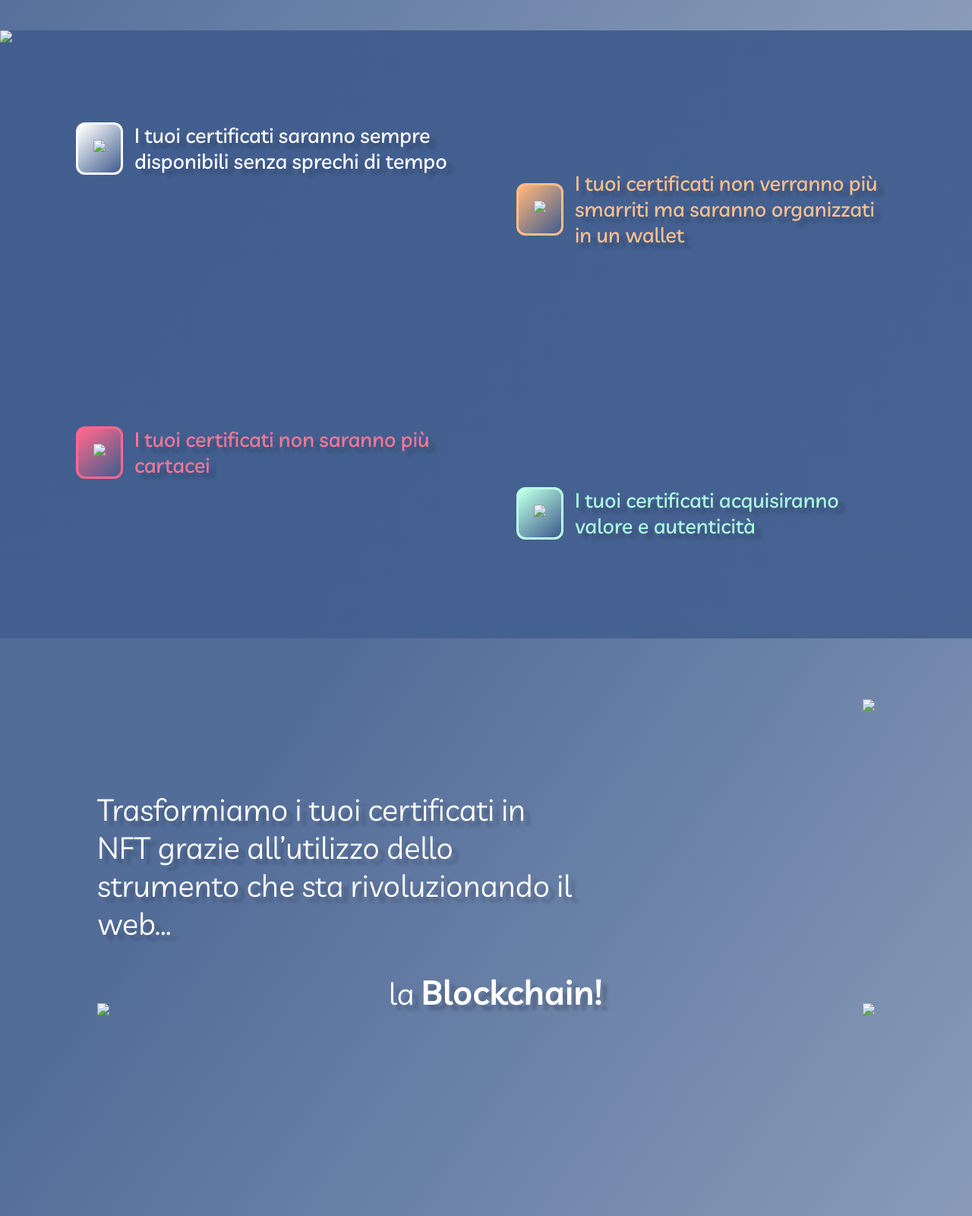
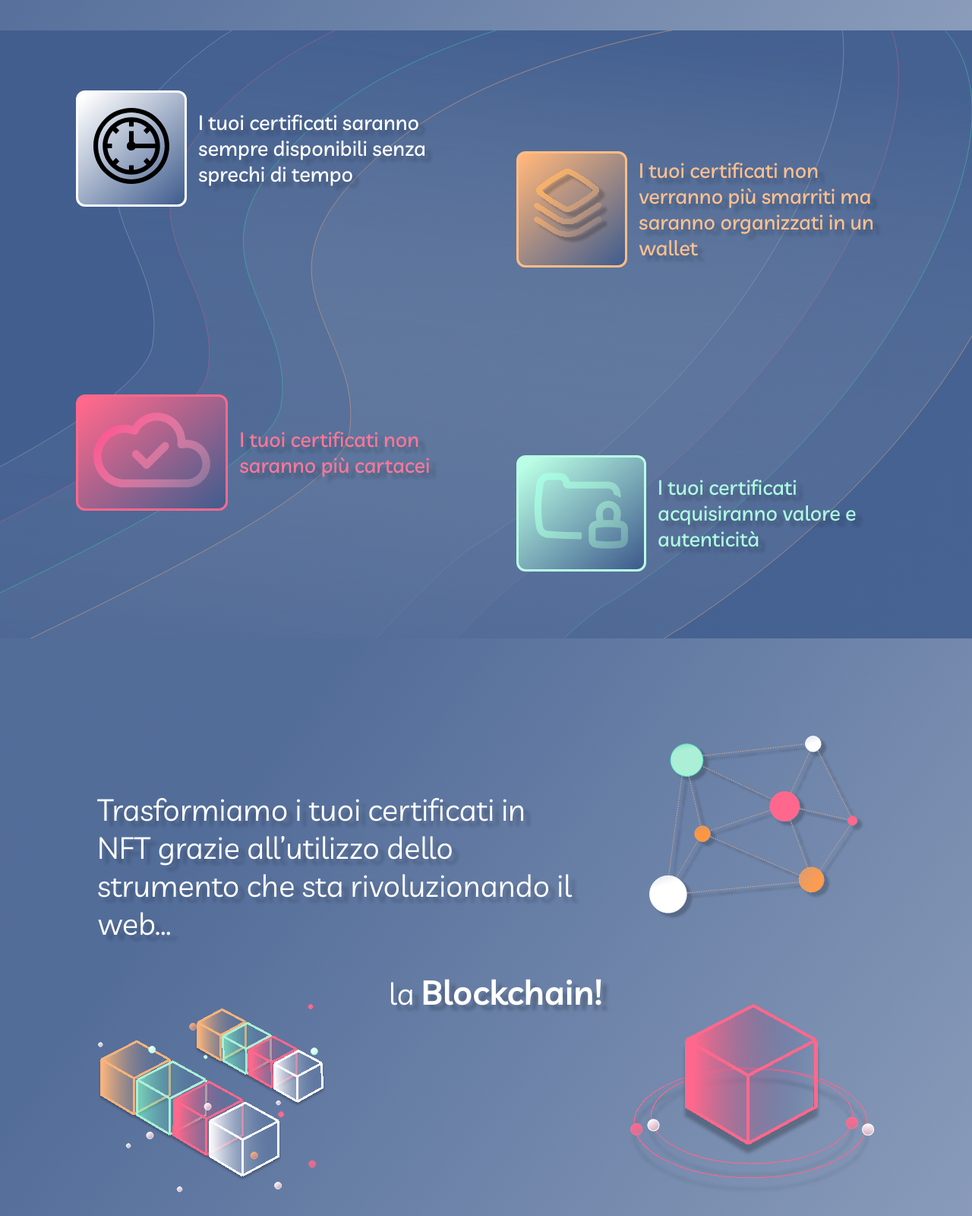
Before and after one commit to Wallami-Develop/Landing-Page, a plain HTML site: page index.html in a window 1280 px wide. Shown: the part 760-2360 px from the top of the page at 76% size. Drawn offline with Linux system fonts and the light colour scheme.

Commit message:
Assets path fixing for Github Pages (#2)

```diff
--- a/index.html
+++ b/index.html
@@ -4,7 +4,7 @@
     <meta charset="UTF-8">
     <meta http-equiv="X-UA-Compatible" content="IE=edge">
     <meta name="viewport" content="width=device-width, user-scalable=no, initial-scale=1.0, maximum-scale=1.0, minimum-scale=1.0">
-    <link rel="shortcut icon" type="image/x-icon" href="wallami-develop.github.io/Landing-Page/assets/logo.svg">
+    <link rel="shortcut icon" type="image/x-icon" href="/assets/logo.svg">
     <link rel="stylesheet" href="./myStyle.css">
     <script src="./script.js" defer></script>
     <link rel="preconnect" href="https://fonts.googleapis.com">
@@ -14,33 +14,33 @@
 </head>
 <body>
     <div id="section1">
-        <img id="logo" src="wallami-develop.github.io/Landing-Page/assets/logo.svg"></img>
+        <img id="logo" src="/assets/logo.svg"></img>
         <p id="title">WALLAMI</p>
         <p id="slogan">Digitalizza i tuoi documenti per averli sempre a portata di mano, ovunque tu sia!</p>
     </div>
     <div id="section2">
-      <img class="customBackground" src="wallami-develop.github.io/Landing-Page/assets/background.svg"></img>
+      <img class="customBackground" src="/assets/background.svg"></img>
       <div class="card" id="clock">
         <div class="miniatureContainer">
-          <img class="miniature" id="clock" src="wallami-develop.github.io/Landing-Page/assets/clock.svg"></img>
+          <img class="miniature" id="clock" src="/assets/clock.svg"></img>
         </div>
         <p>I tuoi certificati saranno sempre disponibili senza sprechi di tempo</p>
       </div>
       <div class="card" id="wallet">
         <div class="miniatureContainer">
-          <img class="miniature" id="clock" src="wallami-develop.github.io/Landing-Page/assets/wallet.svg"></img>
+          <img class="miniature" id="clock" src="/assets/wallet.svg"></img>
         </div>
         <p>I tuoi certificati non verranno più smarriti ma saranno organizzati in un wallet </p>
       </div>
       <div class="card" id="cloud">
         <div class="miniatureContainer">
-          <img class="miniature" id="clock" src="wallami-develop.github.io/Landing-Page/assets/cloud.svg"></img>
+          <img class="miniature" id="clock" src="/assets/cloud.svg"></img>
         </div>
         <p>I tuoi certificati non saranno più cartacei</p>
       </div>
       <div class="card" id="folder">
         <div class="miniatureContainer">
-          <img class="miniature" id="clock" src="wallami-develop.github.io/Landing-Page/assets/folder.svg"></img>
+          <img class="miniature" id="clock" src="/assets/folder.svg"></img>
         </div>
         <p>I tuoi certificati acquisiranno valore e autenticità</p>
       </div>
@@ -51,14 +51,14 @@
         <span>la </span>
         <span id="blockchain">Blockchain!</span>
       </p>
-      <img id="blocksImage" src="wallami-develop.github.io/Landing-Page/assets/blocks.svg"></img>
-      <img id="pointsImage" src="wallami-develop.github.io/Landing-Page/assets/points.svg"></img>
-      <img id="cubeImage" src="wallami-develop.github.io/Landing-Page/assets/cube.svg"></img>
+      <img id="blocksImage" src="/assets/blocks.svg"></img>
+      <img id="pointsImage" src="/assets/points.svg"></img>
+      <img id="cubeImage" src="/assets/cube.svg"></img>
     </div>
     <div id="section4">
-      <img class="customBackground" src="wallami-develop.github.io/Landing-Page/assets/background.svg"></img>
+      <img class="customBackground" src="/assets/background.svg"></img>
       <p>I nostri Partner</p>
-      <img id="fakePartners" src="wallami-develop.github.io/Landing-Page/assets/fakePartners.svg"></img>
+      <img id="fakePartners" src="/assets/fakePartners.svg"></img>
     </div>
 </body>
 
```
